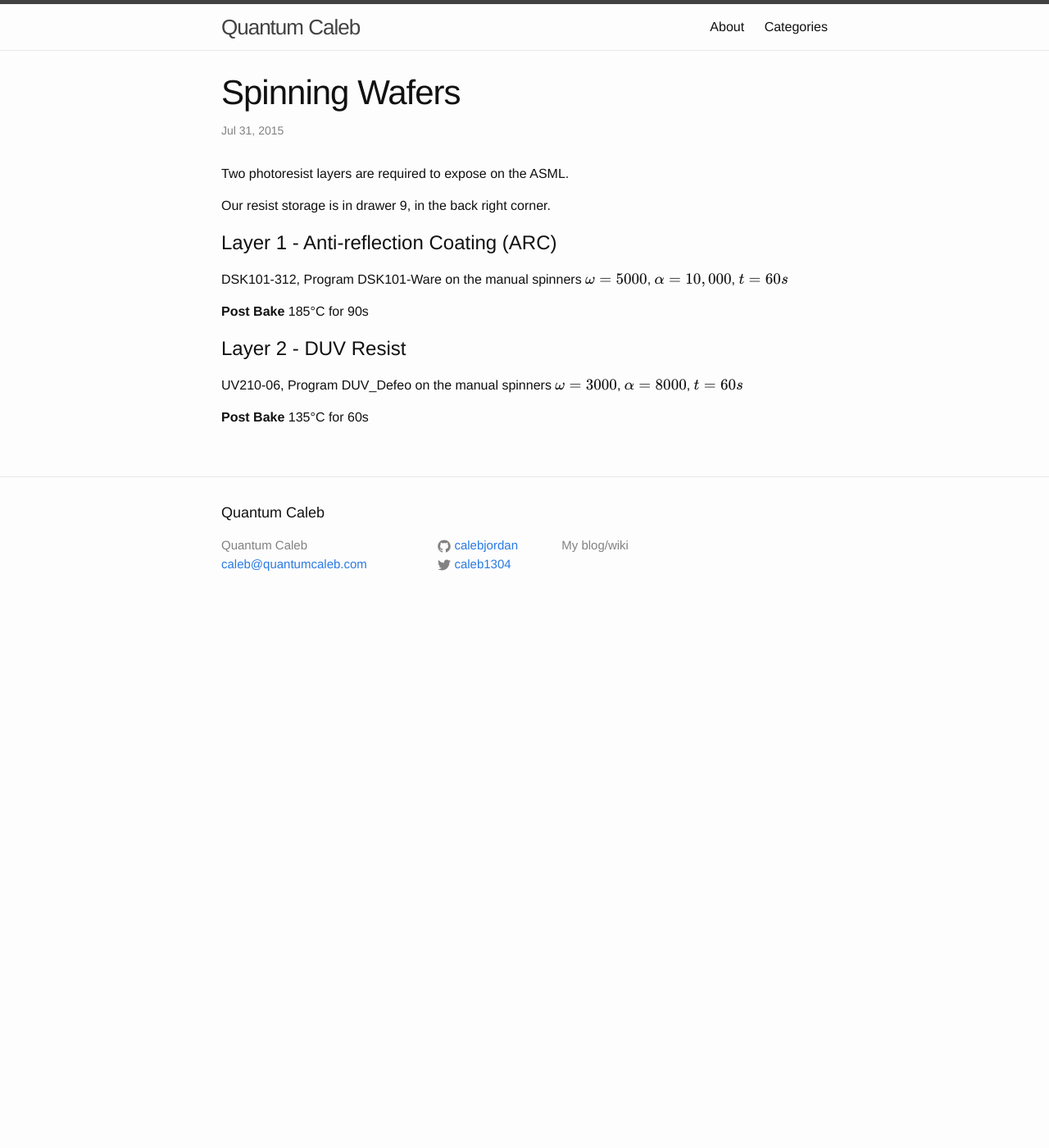
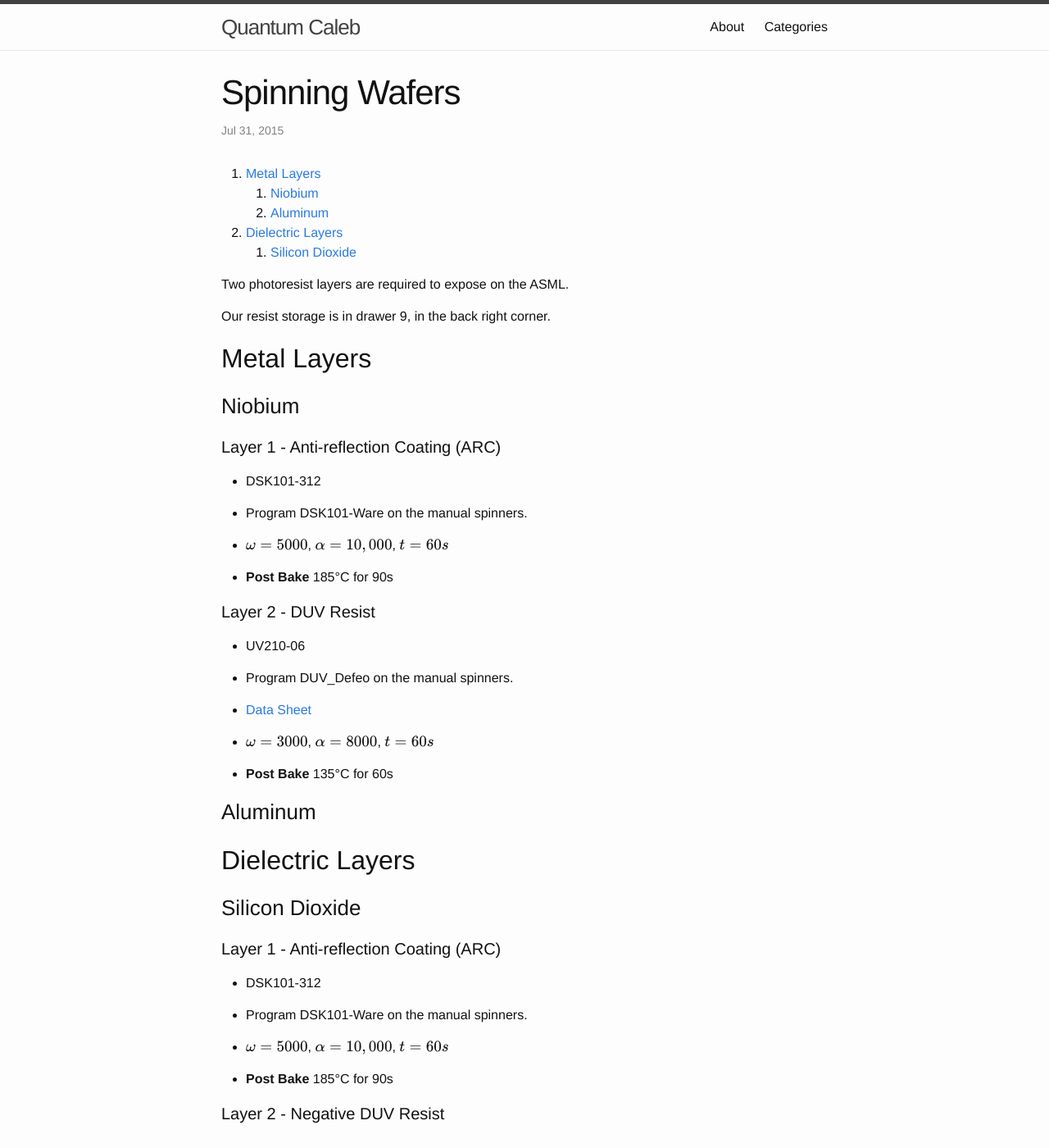
Before and after one commit to calebjordan/quantumcaleb, a Jekyll site: the page built from _posts/2015-7-31-Spinning Wafers.md, in a window 1280 px wide and 1400 px high. Shown: the whole window at 82% size. Built offline with Jekyll 4.4.1, drawn with Linux system fonts in a browser that asks for light colours; Markdown is read by kramdown in place of the engine named in the settings; formulas are drawn with MathJax 3.

Commit message:
Added more files

```diff
--- a/_posts/2015-7-31-Spinning Wafers.md
+++ b/_posts/2015-7-31-Spinning Wafers.md
@@ -4,17 +4,63 @@ title: Spinning Wafers
 tags: Fabrication
 ---
 
+<!-- MarkdownTOC -->
+
+1. [Metal Layers](#metal-layers)
+    1. [Niobium](#niobium)
+    2. [Aluminum](#aluminum)
+2. [Dielectric Layers](#dielectric-layers)
+    1. [Silicon Dioxide](#silicon-dioxide)
+
+<!-- /MarkdownTOC -->
+
+
 Two photoresist layers are required to expose on the ASML.
 
 Our resist storage is in drawer 9, in the back right corner.
 
-# Layer 1 - Anti-reflection Coating (ARC)
-DSK101-312, Program DSK101-Ware on the manual spinners
-\\(\omega = 5000\\), \\(\alpha=10,000\\), \\(t=60s\\)
+<a name="metal-layers"></a>
+## Metal Layers
 
-**Post Bake** 185&deg;C for 90s
-# Layer 2 - DUV Resist
-UV210-06, Program DUV_Defeo on the manual spinners
-\\(\omega=3000\\), \\(\alpha=8000\\), \\(t=60s\\)
+<a name="niobium"></a>
+### Niobium
 
-**Post Bake** 135&deg;C for 60s
+#### Layer 1 - Anti-reflection Coating (ARC)
+* DSK101-312
+
+* Program DSK101-Ware on the manual spinners.
+
+* \\(\omega = 5000\\), \\(\alpha=10,000\\), \\(t=60s\\)
+
+* **Post Bake** 185&deg;C for 90s
+
+#### Layer 2 - DUV Resist
+* UV210-06
+
+* Program DUV_Defeo on the manual spinners.
+
+* [Data Sheet](http://www.microchem.com/PDFs_Dow/UV210%20Data%20Sheet.pdf)
+
+* \\(\omega=3000\\), \\(\alpha=8000\\), \\(t=60s\\)
+
+* **Post Bake** 135&deg;C for 60s
+
+<a name="aluminum"></a>
+### Aluminum
+
+<a name="dielectric-layers"></a>
+## Dielectric Layers
+
+<a name="silicon-dioxide"></a>
+### Silicon Dioxide
+
+#### Layer 1 - Anti-reflection Coating (ARC)
+* DSK101-312
+
+* Program DSK101-Ware on the manual spinners.
+
+* \\(\omega = 5000\\), \\(\alpha=10,000\\), \\(t=60s\\)
+
+* **Post Bake** 185&deg;C for 90s
+
+#### Layer 2 - Negative DUV Resist
```
Also changed, not shown: _posts/2015-8-11-Q3D.md (added, +5 -0 lines), _posts/2015-8-23-sputtering-nb.md (added, +7 -0 lines), _posts/2015-8-23-trilayer-process.md (added, +52 -0 lines), _posts/2015-8-7-HFSS.md (+4 -0 lines), _posts/2015-8-7-Sonnet.md (+12 -0 lines), _posts/Oxford-80-etcher.md (added, +10 -0 lines).
